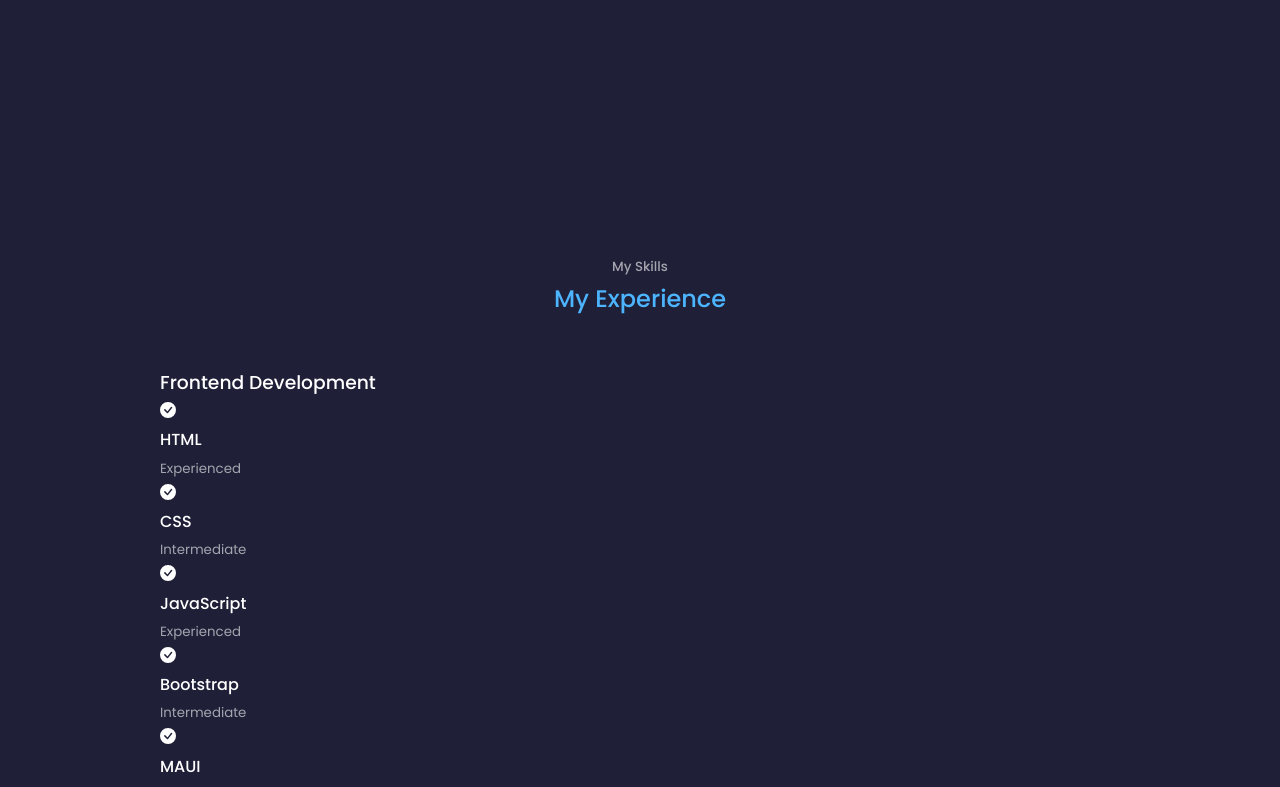
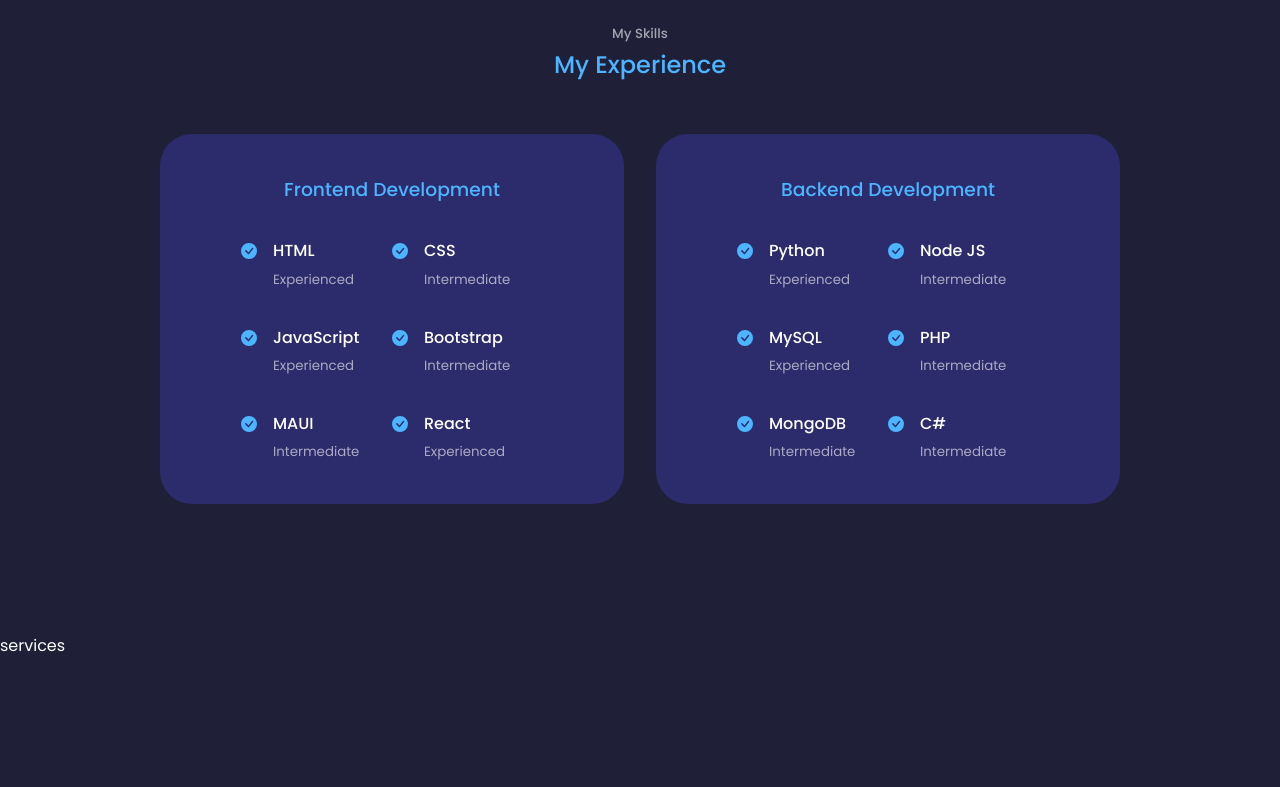
Before and after one commit to mariammuchai/react-portfolio-website-1, a React (Create React App) app: page / in a window 1280 px wide. Shown: the part 1600-2387 px from the top of the page. Built offline with nearby package versions, Linux system fonts and the light colour scheme; a web font is replaced by a local one.

Commit message:
experience.css

```diff
--- a/src/components/experience/experience.css
+++ b/src/components/experience/experience.css
@@ -0,0 +1,72 @@
+.experience__container {
+    display: grid;
+    grid-template-columns: 1fr 1fr;
+    gap: 2rem;
+}
+
+.experience__container > div {
+    background: var(--color-bg-variant);
+    padding: 2.4rem 5rem;
+    border-radius: 2rem;
+    border: 1px solid transparent;
+    transition: var(--transition);
+
+}
+
+.experience__container > div:hover {
+    background: transparent;
+    border-color: var(--color-primary-variant);
+    cursor: default;
+}
+
+.experience__container > div h3 {
+    text-align: center;
+    margin-bottom: 2rem;
+    color: var(--color-primary);
+}
+
+.experience__content {
+    display: grid;
+    grid-template-columns: 1fr 1fr;
+    row-gap: 2rem;
+}
+
+.experience__details {
+    display: flex;
+    gap: 1rem;
+}
+
+.experience__details-icon {
+    margin-top: 6px;
+    color: var(--color-primary);
+}
+
+/* ========MEDIA QUERIES (MEDIUM DEVICES)======== */
+@media screen and (max-width: 1024px) {
+    .experience__container {
+        grid-template-columns: 1fr;
+    }
+
+    .experience__container > div {
+        width: 80%;
+        padding: 2rem;
+        margin: 0 auto;
+    }
+
+    .experience__content {
+        padding: 1rem;
+    }
+}
+
+/* ========MEDIA QUERIES (SMALL DEVICES)======== */
+@media screen and (max-width: 600px) {
+    .experience__container {
+        gap: 1rem;
+    }
+
+    .experience__container > div {
+        width: 100%;
+        padding: 2rem 1rem;
+    }
+
+}
--- a/src/components/experience/experience.jsx
+++ b/src/components/experience/experience.jsx
@@ -13,34 +13,46 @@
           <h3>Frontend Development</h3>
           <div className="experience__content">
             <article className="experience__details">
-              <BsCheckCircleFill/>
+              <BsCheckCircleFill className="experience__details-icon"/>
+              <div>
               <h4>HTML</h4>
               <small className='text-light'>Experienced</small>
+              </div>
             </article>
             <article className="experience__details">
-              <BsCheckCircleFill/>
+              <BsCheckCircleFill className="experience__details-icon"/>
+              <div>
               <h4>CSS</h4>
               <small className='text-light'>Intermediate</small>
+              </div>
             </article>
             <article className="experience__details">
-              <BsCheckCircleFill/>
+              <BsCheckCircleFill className="experience__details-icon"/>
+              <div>
               <h4>JavaScript</h4>
               <small className='text-light'>Experienced</small>
+              </div>
             </article>
             <article className="experience__details">
-              <BsCheckCircleFill/>
+              <BsCheckCircleFill className="experience__details-icon"/>
+              <div>
               <h4>Bootstrap</h4>
               <small className='text-light'>Intermediate</small>
+              </div>
             </article>
             <article className="experience__details">
-              <BsCheckCircleFill/>
+              <BsCheckCircleFill className="experience__details-icon"/>
+              <div>
               <h4>MAUI</h4>
-              <small className='text-light'>Experienced</small>
+              <small className='text-light'>Intermediate</small>
+              </div>
             </article>
             <article className="experience__details">
-              <BsCheckCircleFill/>
+              <BsCheckCircleFill className="experience__details-icon"/>
+              <div>
               <h4>React</h4>
               <small className='text-light'>Experienced</small>
+              </div>
             </article>
           </div>
       </div>
@@ -49,29 +61,46 @@
       <h3>Backend Development</h3>
           <div className="experience__content">
             <article className="experience__details">
-              <BsCheckCircleFill/>
+              <BsCheckCircleFill className="experience__details-icon"/>
+              <div>
               <h4>Python</h4>
               <small className='text-light'>Experienced</small>
+              </div>
             </article>
             <article className="experience__details">
-              <BsCheckCircleFill/>
+              <BsCheckCircleFill className="experience__details-icon"/>
+              <div>
               <h4>Node JS</h4>
               <small className='text-light'>Intermediate</small>
+              </div>
             </article>
             <article className="experience__details">
-              <BsCheckCircleFill/>
+              <BsCheckCircleFill className="experience__details-icon"/>
+              <div>
               <h4>MySQL</h4>
               <small className='text-light'>Experienced</small>
+              </div>
             </article>
             <article className="experience__details">
-              <BsCheckCircleFill/>
+              <BsCheckCircleFill className="experience__details-icon"/>
+              <div>
               <h4>PHP</h4>
               <small className='text-light'>Intermediate</small>
+              </div>
             </article>
             <article className="experience__details">
-              <BsCheckCircleFill/>
+              <BsCheckCircleFill className="experience__details-icon"/>
+              <div>
               <h4>MongoDB</h4>
               <small className='text-light'>Intermediate</small>
+              </div>
+            </article>
+            <article className="experience__details">
+              <BsCheckCircleFill className="experience__details-icon"/>
+              <div>
+              <h4>C#</h4>
+              <small className='text-light'>Intermediate</small>
+              </div>
             </article>
 
           </div>
--- a/src/index.css
+++ b/src/index.css
@@ -57,7 +57,7 @@
 
 section {
     margin-top: 8rem;
-    height: 100vh;
+
 }
 
 section > h2, section > h5 {
```
